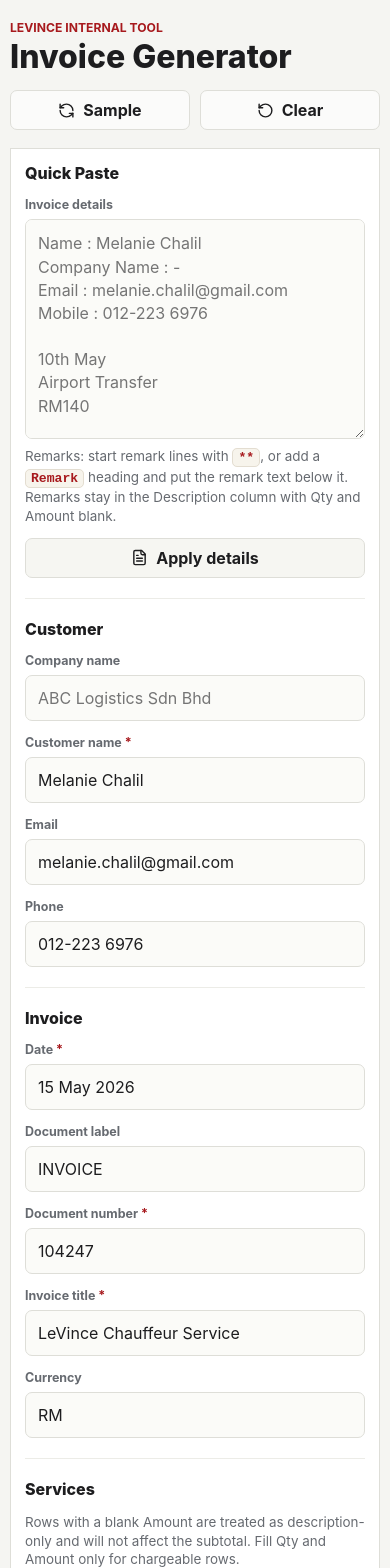
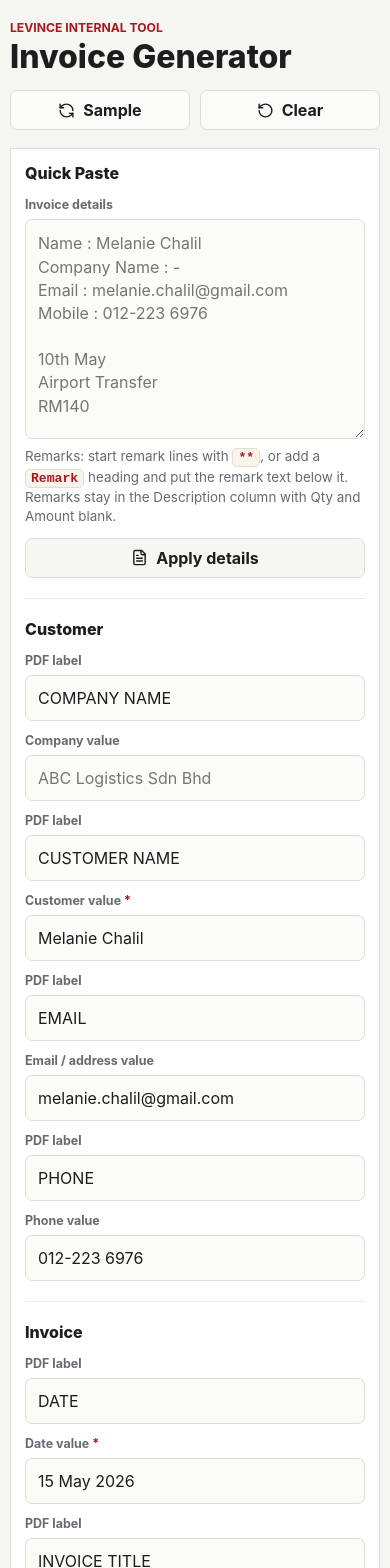
Before and after one commit to dshrui/lv-inv, a React (Vite) app: page / in a window 390 px wide. Shown: the top 1568 px of the page. Built offline with nearby package versions, Linux system fonts and the light colour scheme.

Commit message:
Make invoice particulars editable

```diff
--- a/src/App.jsx
+++ b/src/App.jsx
@@ -13,6 +13,7 @@
   createServiceDate,
   createServiceGroup,
   createServiceLine,
+  DEFAULT_HEADER_LABELS,
   defaultInvoiceData,
   generateInvoicePdf,
   getCurrentInvoiceDate,
@@ -99,6 +100,21 @@
 
   function updateInvoice(field, value) {
     setInvoice((current) => ({ ...current, [field]: value }));
+  }
+
+  function updateHeaderLabel(field, value) {
+    setInvoice((current) => ({
+      ...current,
+      headerLabels: {
+        ...DEFAULT_HEADER_LABELS,
+        ...(current.headerLabels || {}),
+        [field]: value,
+      },
+    }));
+  }
+
+  function getHeaderLabel(field) {
+    return invoice.headerLabels?.[field] || DEFAULT_HEADER_LABELS[field] || "";
   }
 
   function updateServiceGroup(groupId, field, value) {
@@ -340,44 +356,101 @@
           </Section>
 
           <Section title="Customer">
-            <div className="grid two">
+            <div className="particulars-grid">
+              <div className="particular-row">
                 <Field
-                label="Company name"
+                  label="PDF label"
+                  value={getHeaderLabel("companyName")}
+                  placeholder="COMPANY NAME"
+                  onChange={(value) => updateHeaderLabel("companyName", value)}
+                />
+                <Field
+                  label="Company value"
                   value={invoice.companyName}
                   placeholder="ABC Logistics Sdn Bhd"
                   onChange={(value) => updateInvoice("companyName", value)}
                 />
+              </div>
+              <div className="particular-row">
                 <Field
-                label="Customer name"
+                  label="PDF label"
+                  value={getHeaderLabel("customerName")}
+                  placeholder="CUSTOMER NAME"
+                  onChange={(value) => updateHeaderLabel("customerName", value)}
+                />
+                <Field
+                  label="Customer value"
                   value={invoice.customerName}
                   required
                   placeholder="Melanie Chalil"
                   onChange={(value) => updateInvoice("customerName", value)}
                 />
+              </div>
+              <div className="particular-row">
                 <Field
-                label="Email"
+                  label="PDF label"
+                  value={getHeaderLabel("email")}
+                  placeholder="EMAIL"
+                  onChange={(value) => updateHeaderLabel("email", value)}
+                />
+                <Field
+                  label="Email / address value"
                   value={invoice.email}
                   placeholder="customer@email.com"
                   onChange={(value) => updateInvoice("email", value)}
                 />
+              </div>
+              <div className="particular-row">
                 <Field
-                label="Phone"
+                  label="PDF label"
+                  value={getHeaderLabel("phone")}
+                  placeholder="PHONE"
+                  onChange={(value) => updateHeaderLabel("phone", value)}
+                />
+                <Field
+                  label="Phone value"
                   value={invoice.phone}
                   placeholder="012-345 6789"
                   onChange={(value) => updateInvoice("phone", value)}
                 />
               </div>
+            </div>
           </Section>
 
           <Section title="Invoice">
-            <div className="grid two">
+            <div className="particulars-grid invoice-particulars">
+              <div className="particular-row">
                 <Field
-                label="Date"
+                  label="PDF label"
+                  value={getHeaderLabel("invoiceDate")}
+                  placeholder="DATE"
+                  onChange={(value) => updateHeaderLabel("invoiceDate", value)}
+                />
+                <Field
+                  label="Date value"
                   value={invoice.invoiceDate}
                   required
                   placeholder={getCurrentInvoiceDate()}
                   onChange={(value) => updateInvoice("invoiceDate", value)}
                 />
+              </div>
+              <div className="particular-row">
+                <Field
+                  label="PDF label"
+                  value={getHeaderLabel("invoiceTitle")}
+                  placeholder="INVOICE TITLE"
+                  onChange={(value) => updateHeaderLabel("invoiceTitle", value)}
+                />
+                <Field
+                  label="Invoice title value"
+                  value={invoice.invoiceTitle}
+                  required
+                  placeholder="LeVince Chauffeur Service"
+                  onChange={(value) => updateInvoice("invoiceTitle", value)}
+                />
+              </div>
+            </div>
+            <div className="grid two">
               <Field
                 label="Document label"
                 value={invoice.documentLabel}
@@ -390,13 +463,6 @@
                 required
                 placeholder="104247"
                 onChange={(value) => updateInvoice("receiptNumber", value)}
-              />
-              <Field
-                label="Invoice title"
-                value={invoice.invoiceTitle}
-                required
-                placeholder="LeVince Chauffeur Service"
-                onChange={(value) => updateInvoice("invoiceTitle", value)}
               />
               <Field
                 label="Currency"
--- a/src/pdf/invoicePdf.js
+++ b/src/pdf/invoicePdf.js
@@ -18,6 +18,15 @@
 const TABLE_ROW_HEIGHT = 20.75;
 const TABLE_DASHED_BOUNDARIES = 17;
 const REMARK_LINE_HEIGHT = 12;
+
+export const DEFAULT_HEADER_LABELS = {
+  companyName: "COMPANY NAME",
+  customerName: "CUSTOMER NAME",
+  email: "EMAIL",
+  phone: "PHONE",
+  invoiceDate: "DATE",
+  invoiceTitle: "INVOICE TITLE",
+};
 
 function newItemId() {
   return globalThis.crypto?.randomUUID?.() || `${Date.now()}-${Math.random().toString(16).slice(2)}`;
@@ -139,6 +148,29 @@
   return fitted;
 }
 
+function drawWrappedText(page, text, x, y, maxWidth, font, size, options = {}) {
+  const color = options.color ?? black;
+  const lineHeight = options.lineHeight ?? size + 2;
+  const maxLines = options.maxLines ?? Number.POSITIVE_INFINITY;
+  const lines = splitTextToWidth(text, maxWidth, font, size);
+  const hasLineLimit = Number.isFinite(maxLines);
+  const visibleLines =
+    hasLineLimit && lines.length > maxLines
+      ? [...lines.slice(0, maxLines - 1), lines.slice(maxLines - 1).join(" ")]
+      : lines;
+
+  visibleLines.forEach((line, index) => {
+    const isLimitedLastLine = hasLineLimit && lines.length > maxLines && index === visibleLines.length - 1;
+    const lineText = isLimitedLastLine
+      ? fitTextToWidth(line, maxWidth, font, size, { minSize: size }).text
+      : line;
+    if (!lineText) return;
+    page.drawText(lineText, { x, y: y - index * lineHeight, size, font, color });
+  });
+
+  return visibleLines.length || 1;
+}
+
 function drawRightBoundedText(page, text, leftX, rightX, y, font, size, options = {}) {
   const color = options.color ?? black;
   const maxWidth = Math.max(0, rightX - leftX);
@@ -198,6 +230,7 @@
     invoiceTitle: "LeVince Chauffeur Service",
     receiptNumber: "104247",
     currency: "RM",
+    headerLabels: { ...DEFAULT_HEADER_LABELS },
     serviceGroups: [
       createServiceGroup({
         heading: "Private Chauffeur Service",
@@ -227,6 +260,7 @@
     invoiceTitle: "LeVince Chauffeur Service",
     receiptNumber: "",
     currency: "RM",
+    headerLabels: { ...DEFAULT_HEADER_LABELS },
     serviceGroups: [createServiceGroup()],
   };
 }
@@ -299,10 +333,14 @@
 }
 
 export function normaliseInvoiceData(data = {}) {
-  const { items, serviceDate, serviceHeading, serviceGroups, ...rest } = data || {};
+  const { items, serviceDate, serviceHeading, serviceGroups, headerLabels, ...rest } = data || {};
   return {
     ...createEmptyInvoiceData(),
     ...rest,
+    headerLabels: {
+      ...DEFAULT_HEADER_LABELS,
+      ...(headerLabels || {}),
+    },
     serviceGroups: normaliseServiceGroups({ ...data, items, serviceDate, serviceHeading, serviceGroups }),
   };
 }
@@ -579,28 +617,42 @@
   const headerMaxWidth = 325;
   const labelX = 60.69292;
   const colonX = 204.69292;
+  const headerFontSize = 12;
+  const headerLineHeight = 12.5;
+  const headerRowGap = 18.9;
   const headerRows = [
-    ["COMPANY NAME", "companyName", 727.2937],
-    ["CUSTOMER NAME", "customerName", 708.3937],
-    ["EMAIL", "email", 689.4937],
-    ["PHONE", "phone", 670.5937],
-    ["DATE", "invoiceDate", 651.6937],
-    ["INVOICE TITLE", "invoiceTitle", 632.7937],
+    "companyName",
+    "customerName",
+    "email",
+    "phone",
+    "invoiceDate",
+    "invoiceTitle",
   ];
+  let headerY = 727.2937;
 
-  for (const [label, field, y] of headerRows) {
-    page.drawText(label, { x: labelX, y, size: 12, font: helvetica, color: black });
-    page.drawText(":", { x: colonX, y, size: 12, font: helvetica, color: black });
+  for (const field of headerRows) {
+    const label = String(invoiceData.headerLabels?.[field] || DEFAULT_HEADER_LABELS[field] || "")
+      .trim()
+      .toUpperCase();
+    drawBoundedText(page, label, labelX, headerY, colonX - labelX - 8, helvetica, headerFontSize, { minSize: 7 });
+    page.drawText(":", { x: colonX, y: headerY, size: headerFontSize, font: helvetica, color: black });
     const value = String(invoiceData[field] || "").trim();
-    if (!value) continue;
+    let valueLineCount = 1;
     if (field === "email") {
-      drawBoundedText(page, value, headerX, y, headerMaxWidth, helvetica, 12, {
-        color: emailColor,
-        minSize: 7,
+      valueLineCount = value
+        ? drawWrappedText(page, value, headerX, headerY, headerMaxWidth, helvetica, headerFontSize, {
+            color: emailColor,
+            lineHeight: headerLineHeight,
+            maxLines: 2,
+          })
+        : 1;
+    } else if (value) {
+      valueLineCount = drawWrappedText(page, value, headerX, headerY, headerMaxWidth, helvetica, headerFontSize, {
+        lineHeight: headerLineHeight,
+        maxLines: 2,
       });
-    } else {
-      drawBoundedText(page, value, headerX, y, headerMaxWidth, helvetica, 12, { minSize: 7 });
     }
+    headerY -= headerRowGap + Math.max(0, valueLineCount - 1) * headerLineHeight;
   }
 
   drawBoundedText(
--- a/src/styles.css
+++ b/src/styles.css
@@ -141,6 +141,22 @@
 
 .grid.two {
   grid-template-columns: repeat(2, minmax(0, 1fr));
+}
+
+.particulars-grid {
+  display: grid;
+  gap: 12px;
+}
+
+.particular-row {
+  display: grid;
+  grid-template-columns: minmax(135px, 0.38fr) minmax(0, 1fr);
+  gap: 12px;
+  align-items: end;
+}
+
+.invoice-particulars {
+  margin-bottom: 14px;
 }
 
 .field {
@@ -531,6 +547,7 @@
   }
 
   .grid.two,
+  .particular-row,
   .service-group-header,
   .service-date-header,
   .line-head,
--- a/src/utils/invoiceTextParser.js
+++ b/src/utils/invoiceTextParser.js
@@ -2,6 +2,7 @@
   createServiceDate,
   createServiceGroup,
   createServiceLine,
+  DEFAULT_HEADER_LABELS,
   normaliseInvoiceData,
 } from "../pdf/invoicePdf.js";
 
@@ -480,7 +481,26 @@
     email: false,
     phone: false,
   };
+  const fallbackCustomerFields = {
+    licenseNumber: "",
+    address: "",
+  };
   let explicitServiceHeading = "";
+  let isCollectingAddress = false;
+
+  function appendAddressLine(value) {
+    const cleaned = cleanFieldValue(value);
+    if (!cleaned) return;
+    fallbackCustomerFields.address = [fallbackCustomerFields.address, cleaned].filter(Boolean).join(" ");
+  }
+
+  function setHeaderLabel(field, label) {
+    nextInvoice.headerLabels = {
+      ...DEFAULT_HEADER_LABELS,
+      ...(nextInvoice.headerLabels || {}),
+      [field]: label,
+    };
+  }
 
   String(rawText || "")
     .split(/\r?\n/)
@@ -488,6 +508,14 @@
     .filter(Boolean)
     .forEach((line) => {
       const labelled = line.match(/^([^:]+)\s*:\s*(.*)$/);
+      if (isCollectingAddress && !labelled) {
+        if (!isServiceDateLine(line) && !isAmountOrRateLine(line) && !isRemarkHeading(line)) {
+          appendAddressLine(line);
+          return;
+        }
+        isCollectingAddress = false;
+      }
+
       if (!labelled) {
         unlabelledLines.push(line);
         return;
@@ -495,16 +523,20 @@
 
       const label = labelled[1].trim().toLowerCase();
       const value = cleanFieldValue(labelled[2]);
+      isCollectingAddress = false;
 
       if (/^(name|customer|customer name)$/.test(label)) {
         providedCustomerFields.customerName = true;
         nextInvoice.customerName = value;
+        setHeaderLabel("customerName", DEFAULT_HEADER_LABELS.customerName);
       } else if (/^(company|company name)$/.test(label)) {
         providedCustomerFields.companyName = true;
         nextInvoice.companyName = value;
+        setHeaderLabel("companyName", DEFAULT_HEADER_LABELS.companyName);
       } else if (label === "email") {
         providedCustomerFields.email = true;
         nextInvoice.email = value;
+        setHeaderLabel("email", DEFAULT_HEADER_LABELS.email);
       } else if (
         /^(mobile|mobile no|mobile number|phone|phone no|phone number|tel|telephone|contact|contact no|contact number|whatsapp|whatsapp no|whatsapp number|handphone)$/.test(
           label,
@@ -512,6 +544,7 @@
       ) {
         providedCustomerFields.phone = true;
         nextInvoice.phone = value;
+        setHeaderLabel("phone", DEFAULT_HEADER_LABELS.phone);
       } else if (/^(date|invoice date)$/.test(label)) nextInvoice.invoiceDate = value;
       else if (/^(document label|document type|invoice label|receipt label|type)$/.test(label)) {
         nextInvoice.documentLabel = value || nextInvoice.documentLabel;
@@ -525,6 +558,16 @@
       ) {
         nextInvoice.receiptNumber = value;
       } else if (label === "currency") nextInvoice.currency = value || nextInvoice.currency;
+      else if (
+        /^(license|licence|license no|licence no|license number|licence number|company license|company licence|company license number|company licence number)$/.test(
+          label,
+        )
+      ) {
+        fallbackCustomerFields.licenseNumber = value;
+      } else if (/^(address|company address|billing address)$/.test(label)) {
+        appendAddressLine(value);
+        if (!value) isCollectingAddress = true;
+      }
       else if (/^(vehicle|car)$/.test(label) && value) unlabelledLines.push(`Vehicle: ${value}`);
       else unlabelledLines.push(line);
     });
@@ -533,6 +576,19 @@
     Object.entries(providedCustomerFields).forEach(([field, wasProvided]) => {
       if (!wasProvided) nextInvoice[field] = "";
     });
+  }
+
+  if (!String(nextInvoice.customerName || "").trim() && fallbackCustomerFields.licenseNumber) {
+    setHeaderLabel("customerName", "LICENSE NUMBER");
+    nextInvoice.customerName = fallbackCustomerFields.licenseNumber;
+  }
+  if (!String(nextInvoice.email || "").trim() && fallbackCustomerFields.address) {
+    setHeaderLabel("email", "ADDRESS");
+    nextInvoice.email = fallbackCustomerFields.address;
+  }
+  if (!String(nextInvoice.phone || "").trim() && (fallbackCustomerFields.licenseNumber || fallbackCustomerFields.address)) {
+    setHeaderLabel("phone", DEFAULT_HEADER_LABELS.phone);
+    nextInvoice.phone = "-";
   }
 
   const dateGroups = [];
```
Lines whose indentation alone changed are shown as unchanged.
